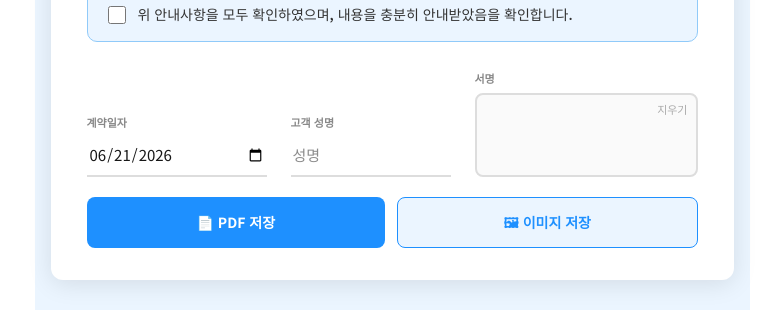
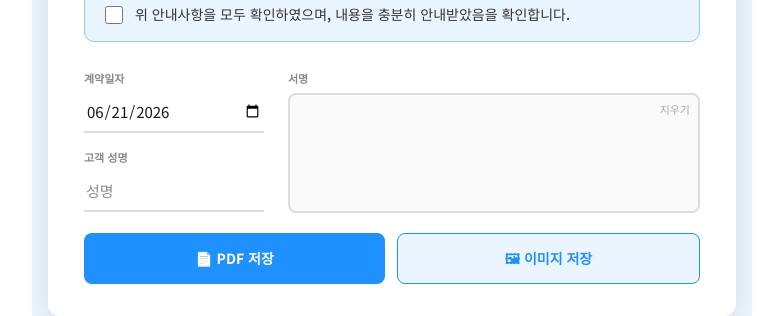
Before and after one commit to jororo9/customer-sign-app, a Next.js app: page /consent in a window 1280 px wide. Shown: the part 515-831 px from the top of the page, without its empty margins (248-1031 px from the left). Built offline with nearby package versions, Linux system fonts and the light colour scheme; no server answers; the database is empty.

Commit message:
서명칸 크게

```diff
--- a/app/consent/page.tsx
+++ b/app/consent/page.tsx
@@ -90,7 +90,7 @@ export default function ConsentPage() {
   function stopDraw() { drawing.current = false }
 
   function clearCanvas() {
-    canvasRef.current?.getContext('2d')?.clearRect(0, 0, 200, 80)
+    canvasRef.current?.getContext('2d')?.clearRect(0, 0, 400, 120)
   }
 
   function startHighlight(e: any) {
@@ -301,28 +301,30 @@ export default function ConsentPage() {
           </div>
 
           {/* 서명 */}
-          <div style={{ display: 'flex', gap: 24, alignItems: 'flex-end', marginBottom: 20 }}>
-            <div style={{ flex: '0 0 180px' }}>
+          <div style={{ display: 'flex', gap: 24, alignItems: 'flex-start', marginBottom: 20 }}>
+            <div style={{ flex: '0 0 180px', display: 'flex', flexDirection: 'column', gap: 16 }}>
+              <div>
                 <label style={labelStyle}>계약일자</label>
                 {capturing
                   ? <div style={{ ...fieldStyle, paddingTop: 8, paddingBottom: 8 }}>{contractDate}</div>
                   : <input type="date" value={contractDate} onChange={e => setContractDate(e.target.value)} style={fieldStyle} />}
               </div>
-            <div style={{ flex: '0 0 160px' }}>
+              <div>
                 <label style={labelStyle}>고객 성명</label>
                 {capturing
                   ? <div style={{ ...fieldStyle, paddingTop: 8, paddingBottom: 8 }}>{customerName}</div>
                   : <input value={customerName} onChange={e => setCustomerName(e.target.value)} placeholder="성명" style={fieldStyle} />}
               </div>
+            </div>
             <div style={{ flex: 1 }}>
               <label style={labelStyle}>서명</label>
-              <div style={{ border: '2px solid #ddd', borderRadius: 8, overflow: 'hidden', position: 'relative', background: '#fafafa' }}>
-                <canvas ref={canvasRef} width={200} height={80}
+              <div style={{ border: '2px solid #ddd', borderRadius: 8, overflow: 'hidden', position: 'relative', background: '#fafafa', height: 120 }}>
+                <canvas ref={canvasRef} width={400} height={120}
                   onMouseDown={(e) => { setPenMode('sign'); startDraw(e) }}
                   onMouseMove={draw} onMouseUp={stopDraw} onMouseLeave={stopDraw}
                   onTouchStart={(e) => { setPenMode('sign'); startDraw(e) }}
                   onTouchMove={draw} onTouchEnd={stopDraw}
-                  style={{ display: 'block', cursor: 'crosshair' }} />
+                  style={{ display: 'block', cursor: 'crosshair', width: '100%', height: '100%' }} />
                 {!capturing && (
                   <button onClick={clearCanvas} style={{ position: 'absolute', top: 6, right: 8, background: 'none', border: 'none', fontSize: 11, color: '#aaa', cursor: 'pointer' }}>지우기</button>
                 )}
```
Lines whose indentation alone changed are shown as unchanged.
